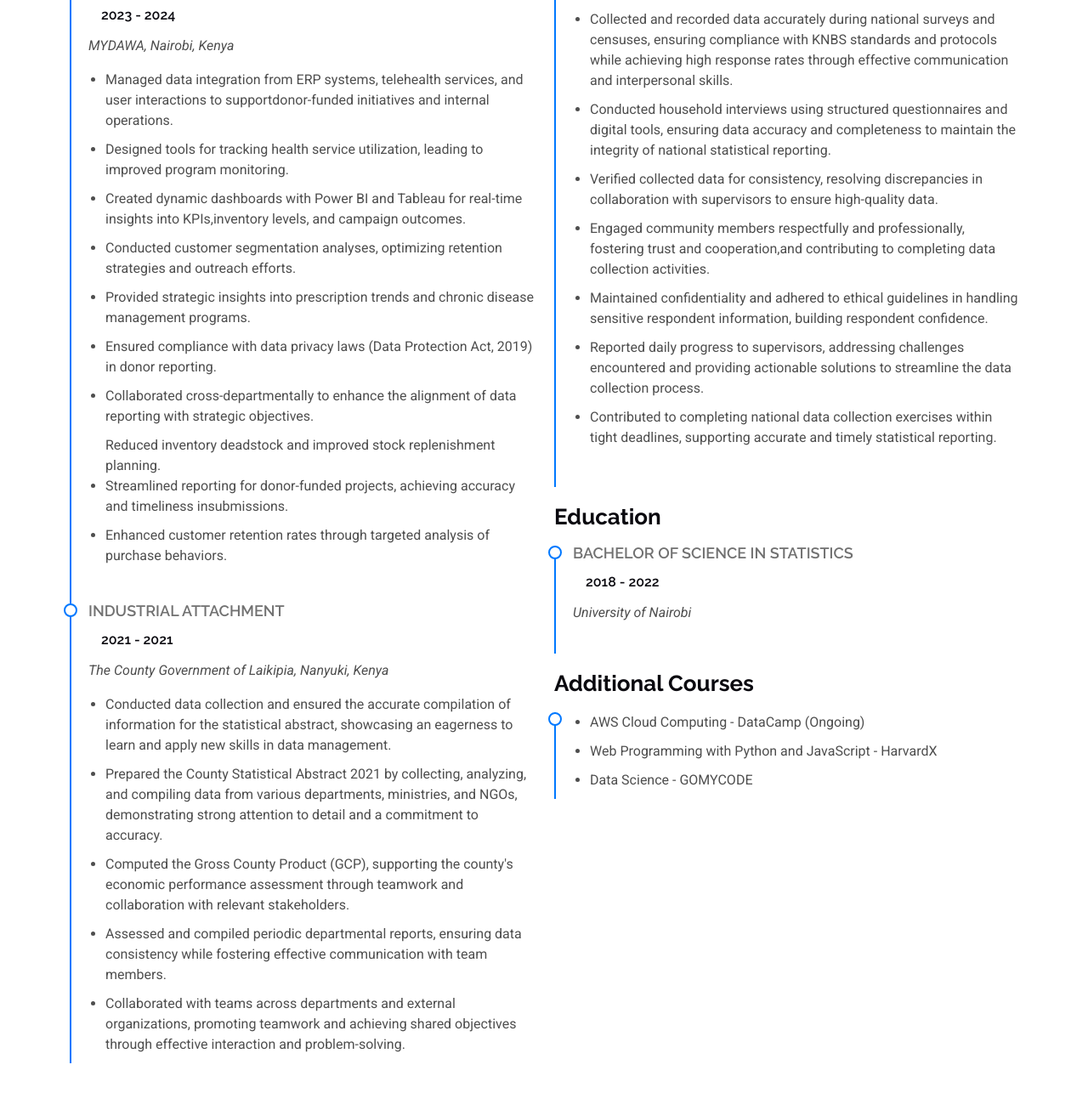
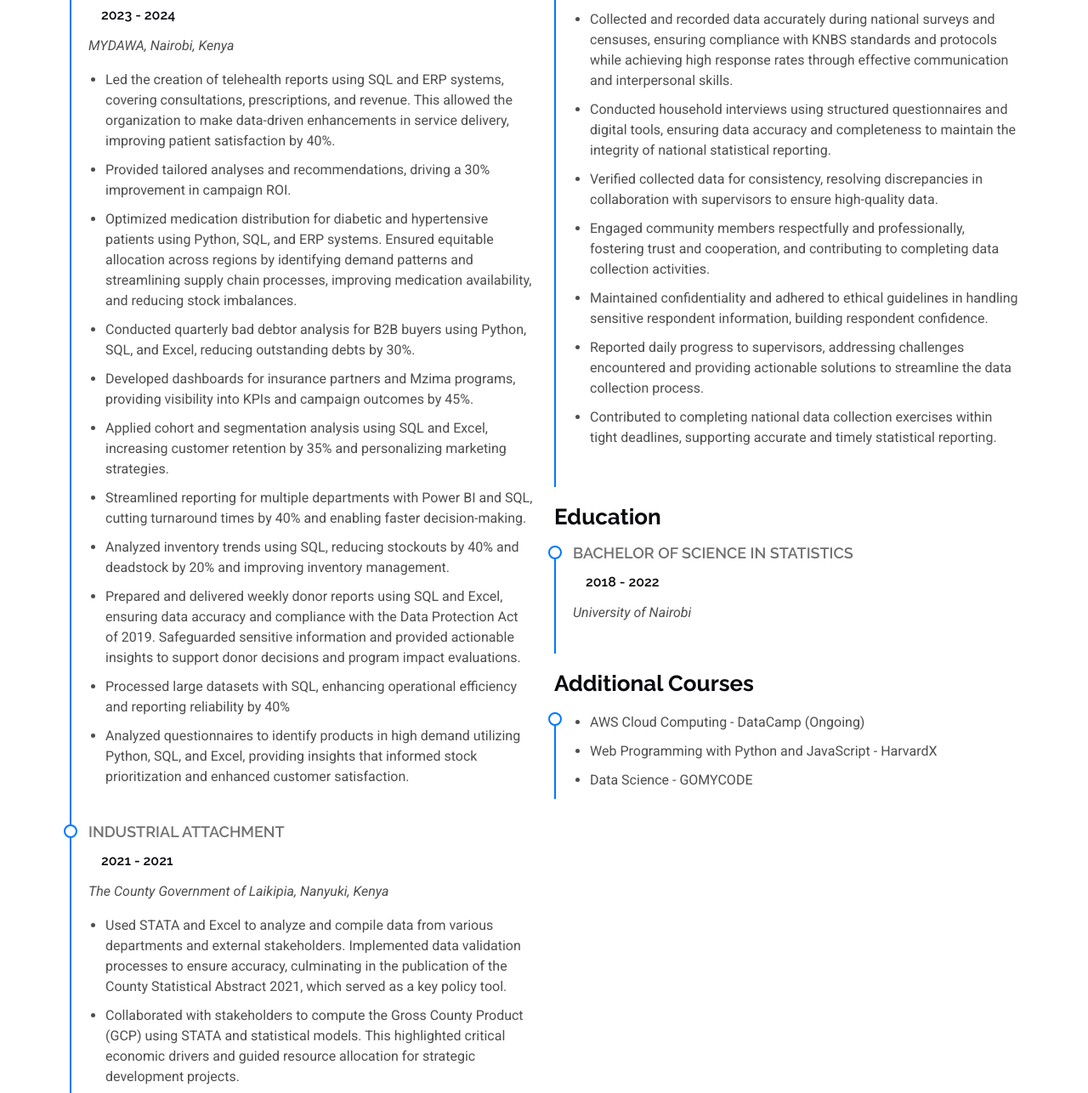
Before and after one commit to Asha47i/Portfolio, a plain HTML site: page index.html in a window 1280 px wide. Shown: the part 1514-2800 px from the top of the page at 85% size. Drawn offline with Linux system fonts and the light colour scheme.

Commit message:
Update index.html

```diff
--- a/index.html
+++ b/index.html
@@ -124,16 +124,17 @@
               <h5>2023 - 2024</h5>
               <p><em>MYDAWA, Nairobi, Kenya </em></p>
               <ul>
-                <li>Managed data integration from ERP systems, telehealth services, and user interactions to supportdonor-funded initiatives and internal operations.</li>
-                <li>Designed tools for tracking health service utilization, leading to improved program monitoring.</li>
-                <li>Created dynamic dashboards with Power BI and Tableau for real-time insights into KPIs,inventory levels, and campaign outcomes.</li>
-                <li>Conducted customer segmentation analyses, optimizing retention strategies and outreach efforts. </li>
-                <li>Provided strategic insights into prescription trends and chronic disease management programs.</li>
-                <li>Ensured compliance with data privacy laws (Data Protection Act, 2019) in donor reporting.</li>
-                <li>Collaborated cross-departmentally to enhance the alignment of data reporting with strategic objectives.</li>
-                </li>Reduced inventory deadstock and improved stock replenishment planning.</li>
-                <li>Streamlined reporting for donor-funded projects, achieving accuracy and timeliness insubmissions.</li>
-                <li>Enhanced customer retention rates through targeted analysis of purchase behaviors.</li>
+                <li>Led the creation of telehealth reports using SQL and ERP systems, covering consultations, prescriptions, and revenue. This allowed the organization to make data-driven enhancements in service delivery, improving patient satisfaction by 40%.</li>
+                <li>Provided tailored analyses and recommendations, driving a 30% improvement in campaign ROI.</li>
+                <li>Optimized medication distribution for diabetic and hypertensive patients using Python, SQL, and ERP systems. Ensured equitable allocation across regions by identifying demand patterns and streamlining supply chain processes, improving medication availability, and reducing stock imbalances.</li>
+                <li>Conducted quarterly bad debtor analysis for B2B buyers using Python, SQL, and Excel, reducing outstanding debts by 30%.</li>
+                <li>Developed dashboards for insurance partners and Mzima programs, providing visibility into KPIs and campaign outcomes by 45%.</li>
+                <li>Applied cohort and segmentation analysis using SQL and Excel, increasing customer retention by 35% and personalizing marketing strategies.</li>
+                <li>Streamlined reporting for multiple departments with Power BI and SQL, cutting turnaround times by 40% and enabling faster decision-making.</li>
+                <li>Analyzed inventory trends using SQL, reducing stockouts by 40% and deadstock by 20% and improving inventory management.</li>
+                <li>Prepared and delivered weekly donor reports using SQL and Excel, ensuring data accuracy and compliance with the Data Protection Act of 2019. Safeguarded sensitive information and provided actionable insights to support donor decisions and program impact evaluations.</li>
+                <li>Processed large datasets with SQL, enhancing operational efficiency and reporting reliability by 40%</li>
+                <li>Analyzed questionnaires to identify products in high demand utilizing Python, SQL, and Excel, providing insights that informed stock prioritization and enhanced customer satisfaction.</li>
               </ul>
             </div><!-- Edn Resume Item -->
 
@@ -142,11 +143,11 @@
               <h5>2021 - 2021</h5>
               <p><em>The County Government of Laikipia, Nanyuki, Kenya </em></p>
               <ul>
-                <li>Conducted data collection and ensured the accurate compilation of information for the statistical abstract, showcasing an eagerness to learn and apply new skills in data management.</li>
-                <li>Prepared the County Statistical Abstract 2021 by collecting, analyzing, and compiling data from various departments, ministries, and NGOs, demonstrating strong attention to detail and a commitment to accuracy.</li>
-                <li>Computed the Gross County Product (GCP), supporting the county's economic performance assessment through teamwork and collaboration with relevant stakeholders.</li>
-                <li>Assessed and compiled periodic departmental reports, ensuring data consistency while fostering effective communication with team members.</li>
-                <li>Collaborated with teams across departments and external organizations, promoting teamwork and achieving shared objectives through effective interaction and problem-solving.</li>
+                <li>Used STATA and Excel to analyze and compile data from various departments and external stakeholders. Implemented data validation processes to ensure accuracy, culminating in the publication of the County Statistical Abstract 2021, which served as a key policy tool.</li>
+                <li>Collaborated with stakeholders to compute the Gross County Product (GCP) using STATA and statistical models. This highlighted critical economic drivers and guided resource allocation for strategic development projects.</li>
+                <li>Coordinated data collection activities using Excel and manual checks to reconcile discrepancies. Enhanced report accuracy by 40%, fostering trust in county-wide performance assessments.</li>
+                <li>Liaised with teams across departments and external organizations to consolidate reports and align on key metrics, fostering stronger collaboration and shared accountability.</li>
+
               </ul>
             </div><!-- Edn Resume Item -->
 
@@ -163,7 +164,7 @@
               <li>Collected and recorded data accurately during national surveys and censuses, ensuring compliance with KNBS standards and protocols while achieving high response rates through effective communication and interpersonal skills.</li>
               <li>Conducted household interviews using structured questionnaires and digital tools, ensuring data accuracy and completeness to maintain the integrity of national statistical reporting.</li>
               <li>Verified collected data for consistency, resolving discrepancies in collaboration with supervisors to ensure high-quality data.</li>
-                <li>Engaged community members respectfully and professionally, fostering trust and cooperation,and contributing to completing data collection activities.</li>
+              <li>Engaged community members respectfully and professionally, fostering trust and cooperation, and contributing to completing data collection activities.</li>
               <li>Maintained confidentiality and adhered to ethical guidelines in handling sensitive respondent information, building respondent confidence.</li>
               <li>Reported daily progress to supervisors, addressing challenges encountered and providing actionable solutions to streamline the data collection process.</li>
               <li>Contributed to completing national data collection exercises within tight deadlines, supporting accurate and timely statistical reporting.</li>
```
Lines whose indentation alone changed are shown as unchanged.
